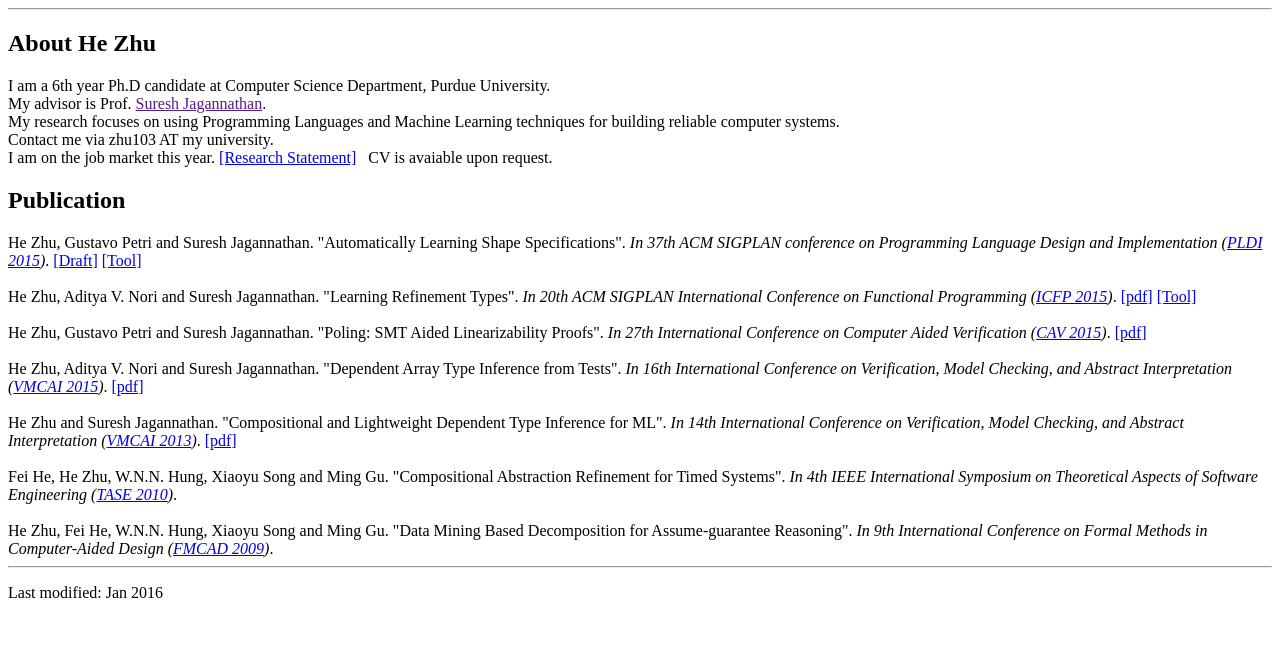
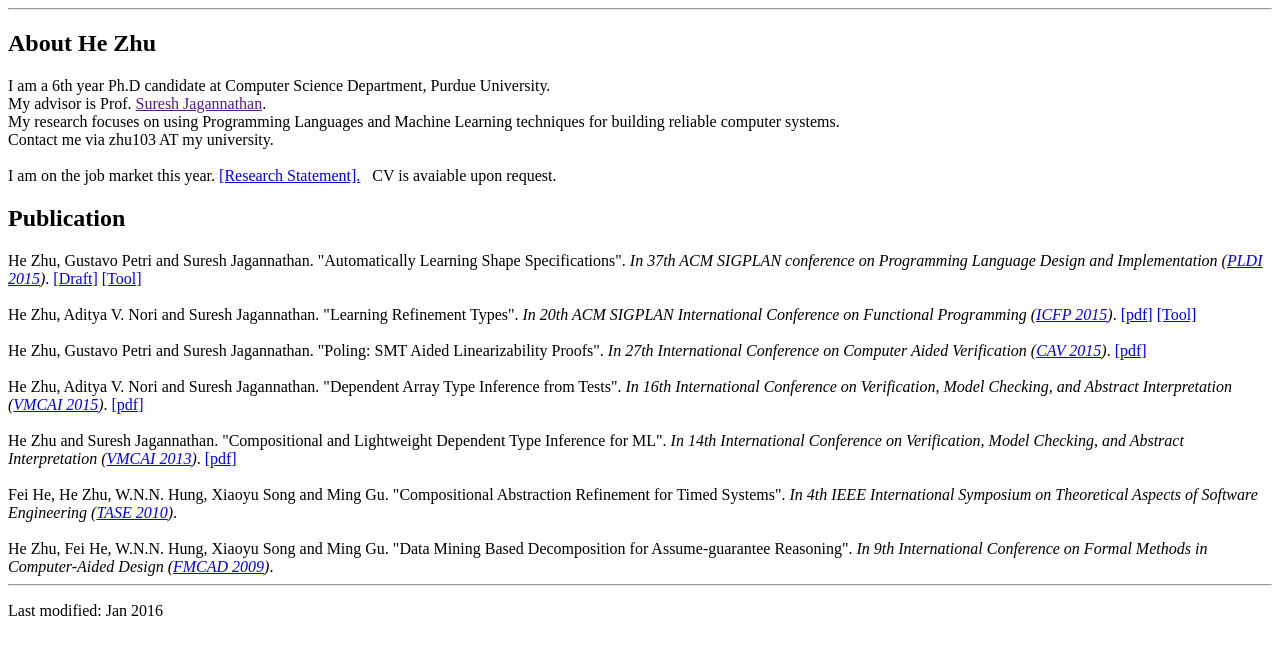
Before and after one commit to herowanzhu/herowanzhu.github.io, a plain HTML site: page index.html in a window 1280 px wide. Drawn offline with Linux system fonts and the light colour scheme.

Commit message:
Update index.html

```diff
--- a/index.html
+++ b/index.html
@@ -32,7 +32,9 @@ My research focuses on using Programming Languages and Machine Learning techniqu
 <br>
 Contact me via zhu103 AT my university.
 <br>
-I am on the job market this year. <a href ="https://www.cs.purdue.edu/homes/zhu103/pubs/StatementOfResearch.pdf">[Research Statement]</a></a>
+<br>
+
+<color=red>I am on the job market this year.</color> <a href ="https://www.cs.purdue.edu/homes/zhu103/pubs/StatementOfResearch.pdf">[Research Statement].</a></a>
 &nbsp; CV is avaiable upon request.
 <br>
 
```
